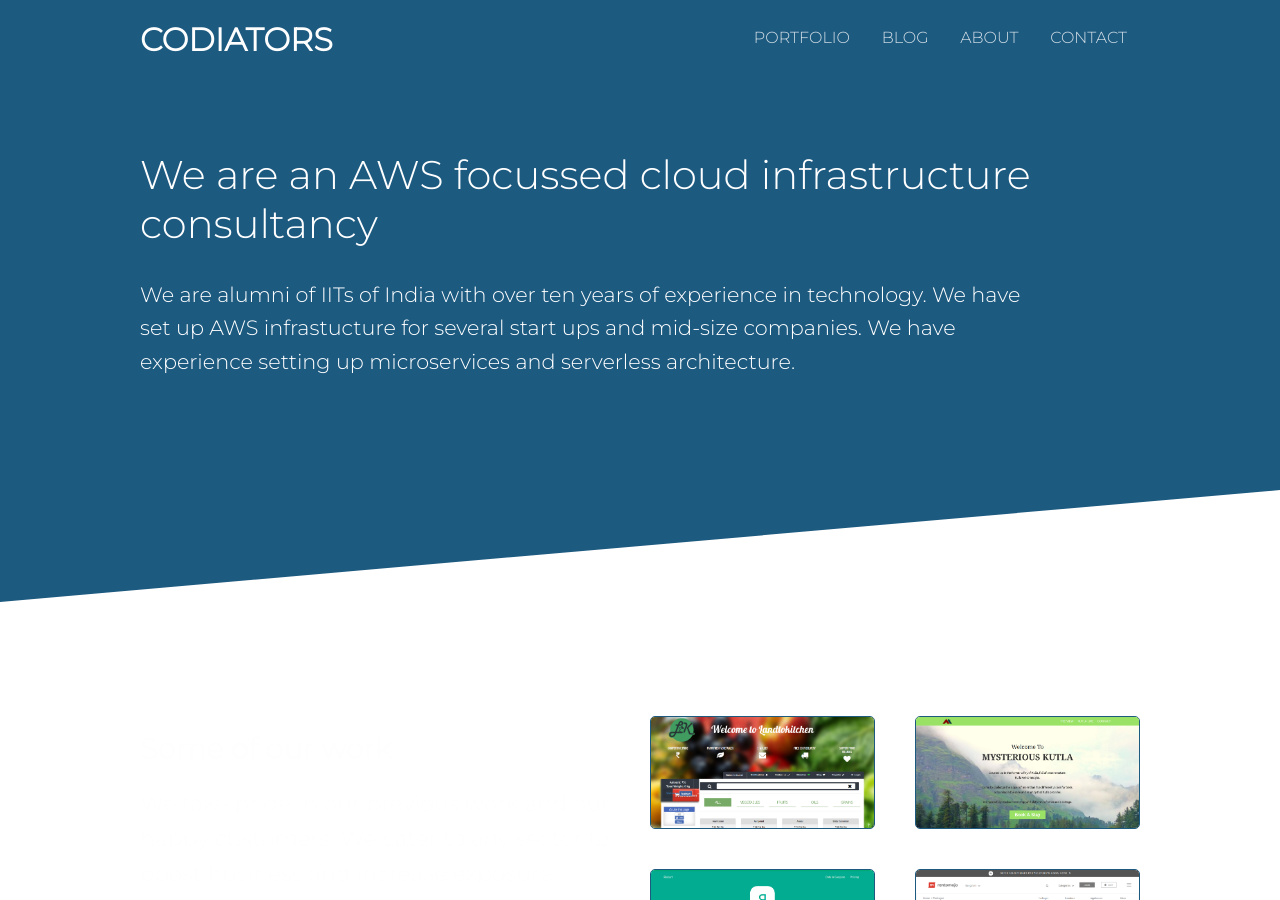
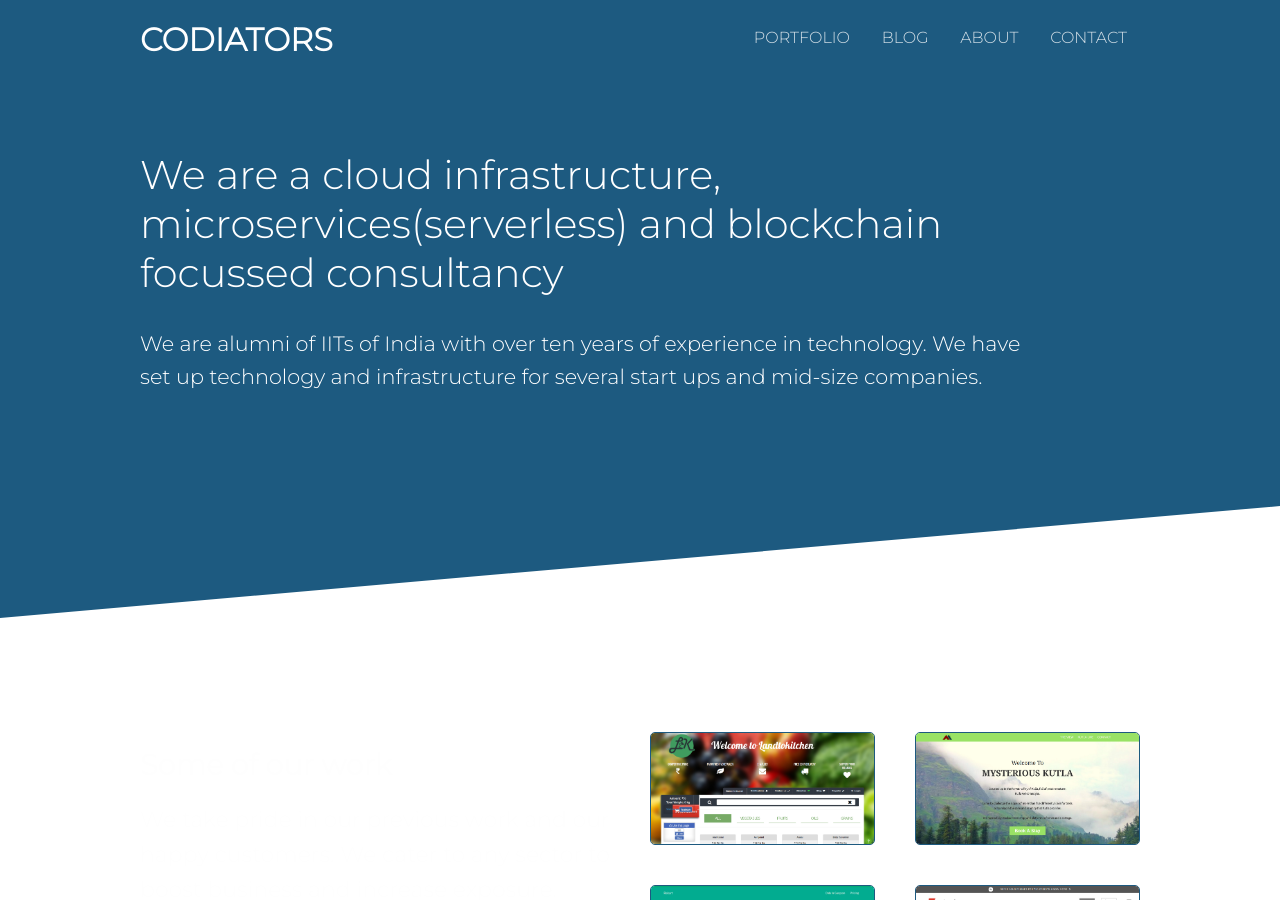
Before and after one commit to Codiators/codiators.github.io, a Jekyll site: the page built from index.html, in a window 1280 px wide and 900 px high. Built offline with Jekyll 4.4.1, drawn with Linux system fonts in a browser that asks for light colours.

Commit message:
Add the files

```diff
--- a/index.html
+++ b/index.html
@@ -4,10 +4,10 @@ title: Codiators
 
 <section class="hero diagonal">
 	<div class="container">
-		<h2 class="editable">We are an AWS focussed cloud infrastructure consultancy</h2>
+		<h2 class="editable">We are a cloud infrastructure, microservices(serverless) and blockchain focussed consultancy</h2>
 		<p class="subtext editable">We are alumni of IITs of India with over ten years of experience
-			 in technology. We have set up AWS infrastucture for several start ups and mid-size companies.
-		 We have experience setting up microservices and serverless architecture. </p>
+			 in technology. We have set up technology and infrastructure for several start ups and mid-size companies.
+	</p>
 	</div>
 </section>
 
```
Also changed, not shown: 7 other files.
